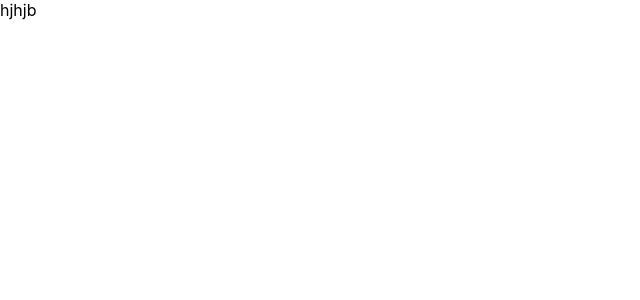
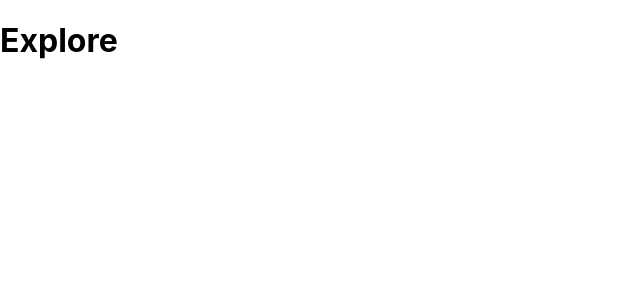
Before and after one commit to KristinaChausheva/react-ui, a React (Create React App) app: page / in a window 1280 px wide. Shown: the top 300 px of the page, without its empty margins (0-640 px from the left). Built offline with nearby package versions, Linux system fonts and the light colour scheme.

Commit message:
adding router

```diff
--- a/package.json
+++ b/package.json
@@ -8,6 +8,7 @@
     "@testing-library/user-event": "^13.5.0",
     "react": "^17.0.2",
     "react-dom": "^17.0.2",
+    "react-router-dom": "^6.2.2",
     "react-scripts": "5.0.0",
     "web-vitals": "^2.1.4"
   },
--- a/src/App.js
+++ b/src/App.js
@@ -1,5 +1,18 @@
+import { BrowserRouter as Router, Routes, Route } from "react-router-dom"
+import Explore from "./pages/Explore"
+import Template from "./pages/Template"
+
 function App() {
-  return <div className="App">hjhjb</div>
+  return (
+    <>
+      <Router>
+        <Routes>
+          <Route path="/" element={<Explore />} />
+          <Route path="/template" element={<Template />} />
+        </Routes>
+      </Router>
+    </>
+  )
 }
 
 export default App
--- /dev/null
+++ b/src/pages/Explore.js
@@ -0,0 +1,9 @@
+function Explore() {
+  return (
+    <div className="explore">
+      <h1>Explore</h1>
+    </div>
+  )
+}
+
+export default Explore
--- /dev/null
+++ b/src/pages/Template.js
@@ -0,0 +1,9 @@
+function Template() {
+  return (
+    <div className="explore">
+      <h1>Template</h1>
+    </div>
+  )
+}
+
+export default Template
```
Also changed, not shown: 1 other file (tests, documents, lock files or other folders).
